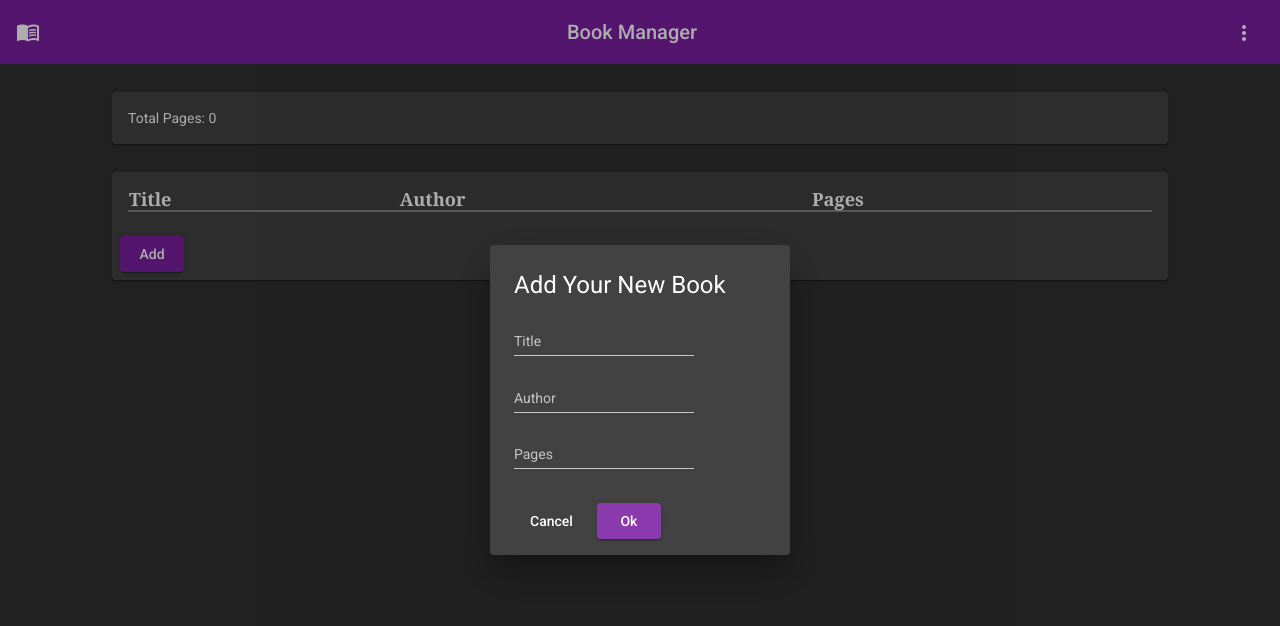
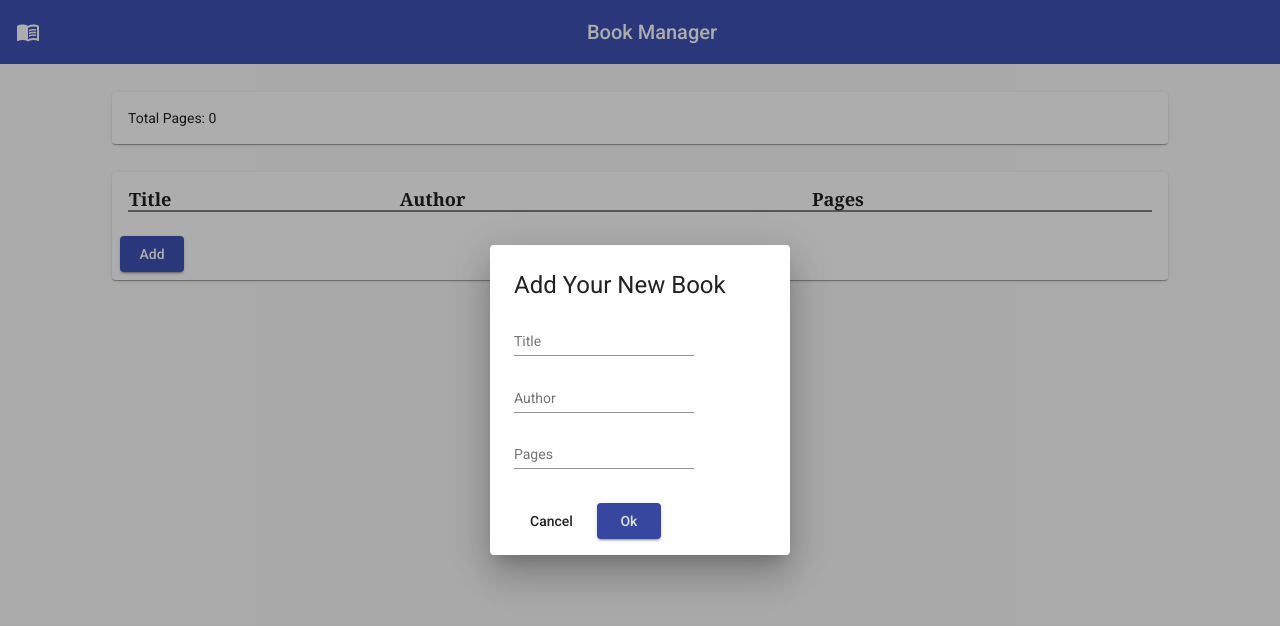
Before and after one commit to addylieber/book-manager, an Angular app: page / in a window 1280 px wide. Both pictures are taken after a click on the button "Add". Shown: the top 626 px of the page. Built offline with nearby package versions, Linux system fonts and the light colour scheme.

Commit message:
:rainbow: Changed color scheme!

```diff
--- a/angular.json
+++ b/angular.json
@@ -24,7 +24,6 @@
               "src/assets"
             ],
             "styles": [
-              "./node_modules/@angular/material/prebuilt-themes/purple-green.css",
               "src/styles.css"
             ],
             "scripts": []
@@ -89,7 +88,6 @@
               "src/assets"
             ],
             "styles": [
-              "./node_modules/@angular/material/prebuilt-themes/purple-green.css",
               "src/styles.css"
             ],
             "scripts": []
--- a/src/app/app.component.css
+++ b/src/app/app.component.css
@@ -28,6 +28,6 @@ th {
 }
 
 .actions-column {
-  width: 80px;
+  width: 100px;
   text-align: right;
 }
--- a/src/app/app.component.html
+++ b/src/app/app.component.html
@@ -1,25 +1,15 @@
 <div>
   <mat-toolbar color="primary">
     <span><mat-icon>menu_book</mat-icon></span>
-
     <span>Book Manager</span>
-
-    <button mat-icon-button [mat-menu-trigger-for]="menu">
-      <mat-icon>more_vert</mat-icon>
-    </button>
   </mat-toolbar>
 
-  <mat-menu x-position="before" #menu="matMenu">
-    <button mat-menu-item>Option 1</button>
-    <button mat-menu-item>Option 2</button>
-  </mat-menu>
   <mat-card>
     <mat-card-content>
       Total Pages: {{getTotalPages() | number}}
     </mat-card-content>
   </mat-card>
   <mat-card>
-    <!-- <mat-card-title>Example Card</mat-card-title> -->
     <mat-card-content>
       <table>
         <tr>
--- a/src/app/app.component.ts
+++ b/src/app/app.component.ts
@@ -68,7 +68,7 @@ export class AppComponent {
     let book = this.bookList.splice(index,1)[0];
     //save my updated book list
     AppComponent.saveBookList(this.bookList);
-//display a message to user that their book was added
+    //display a message to user that their book was deleted
     this.snackBar.open(`Deleted ${book.name}`, undefined, {
           duration: 5000,
           verticalPosition:"top"
@@ -82,7 +82,7 @@ export class AppComponent {
     this.bookList.forEach(book => {
       //  if book has pages
       if (book.pages){
-  // add the total to the new or updated books pages
+        // add the new pages to the other books pages
         total = total + book.pages;
       }
     });
--- a/src/app/edit-dialog/edit-dialog.component.html
+++ b/src/app/edit-dialog/edit-dialog.component.html
@@ -1,6 +1,5 @@
 <h1 mat-dialog-title>{{title}}</h1>
-<div mat-dialog-content>
-  <!-- <p>What's your name?</p> -->
+<div mat-dialog-content (keydown.enter)="onOk()">
   <mat-form-field>
     <mat-label>Title</mat-label>
     <input matInput [(ngModel)]="book.name">
--- a/src/styles.css
+++ b/src/styles.css
@@ -1,4 +1,6 @@
 /* You can add global styles to this file, and also import other style files */
+
+@import '@angular/material/prebuilt-themes/indigo-pink.css';
 
 html, body { height: 100%; }
 body { margin: 0; font-family: Roboto, "Helvetica Neue", sans-serif; }
```
Lines whose indentation alone changed are shown as unchanged.
